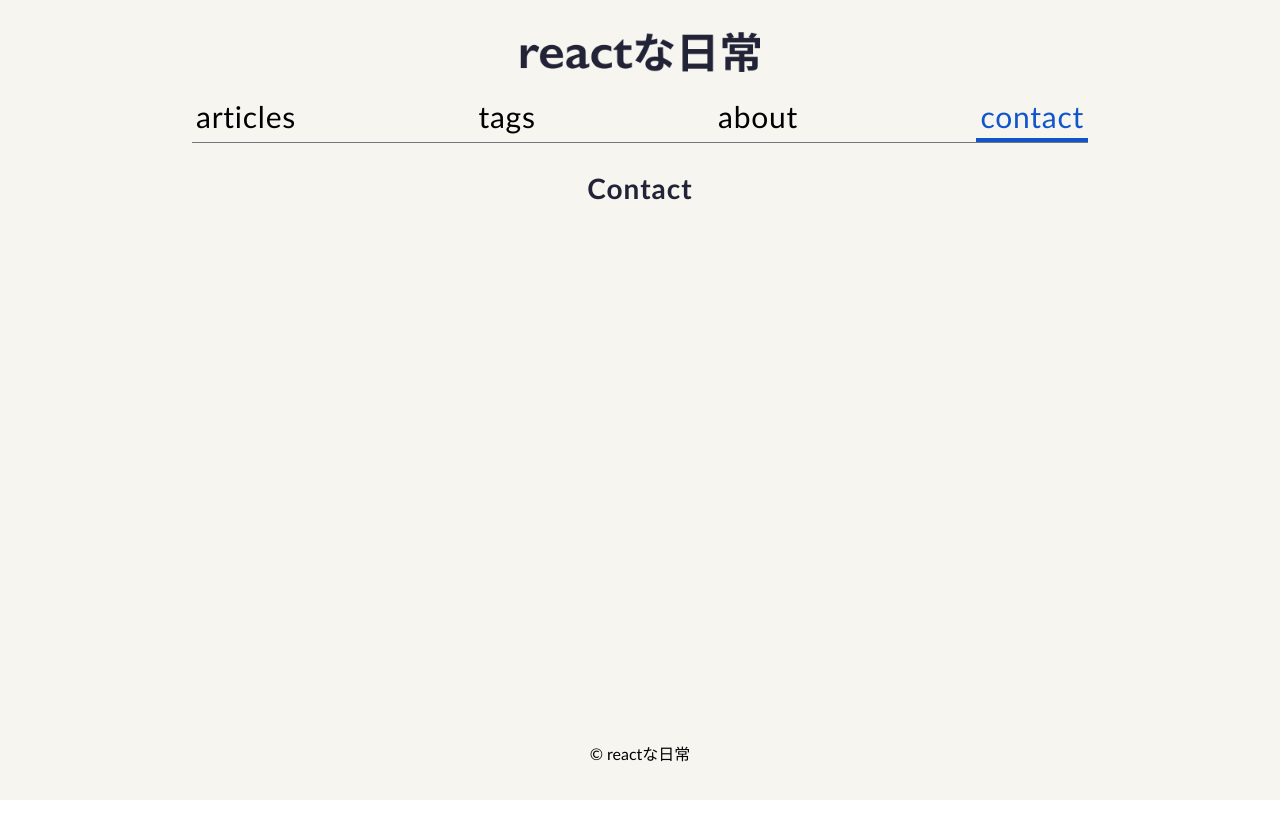
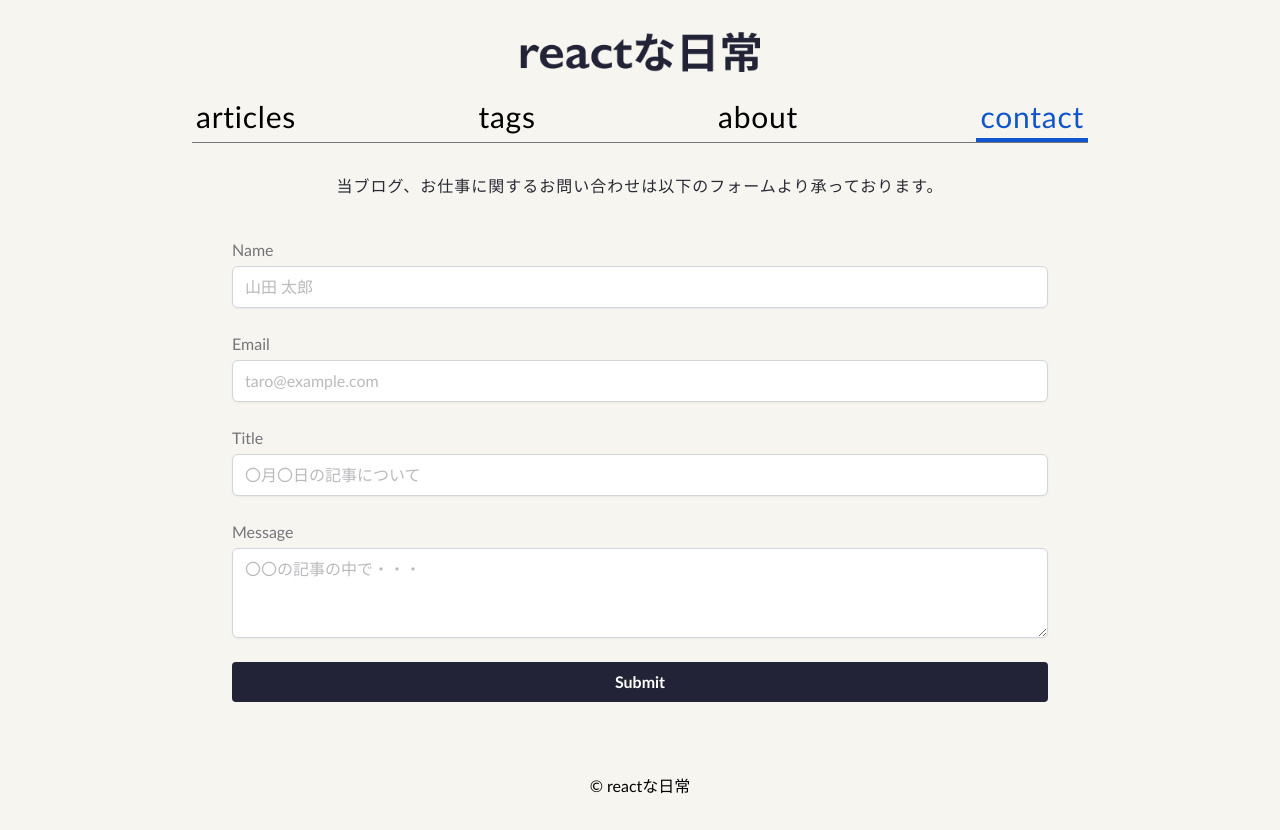
Before and after one commit to fo-ji/reactive-everyday, a Next.js app: page /contact in a window 1280 px wide. Before the commit the page ends 800 px from the top, so only its background shows below. Built offline with nearby package versions, Linux system fonts and the light colour scheme.

Commit message:
implement contact page layout

```diff
--- /dev/null
+++ b/src/features/contact/components/CreateContact.tsx
@@ -0,0 +1,44 @@
+export const CreateContact = () => {
+  return (
+    <div className='flex flex-col gap-6'>
+      <label className='block'>
+        <span className='text-placeholder'>Name</span>
+        <input
+          type='text'
+          className='mt-1 block w-full rounded-md border-gray-300 text-paragraph shadow-sm placeholder:text-placeholder placeholder:text-opacity-50'
+          placeholder='山田 太郎'
+        />
+      </label>
+      <label className='block'>
+        <span className='text-placeholder'>Email</span>
+        <input
+          type='email'
+          className='mt-1 block w-full rounded-md border-gray-300 text-paragraph shadow-sm placeholder:text-placeholder placeholder:text-opacity-50'
+          placeholder='taro@example.com'
+        />
+      </label>
+      <label className='block'>
+        <span className='text-placeholder'>Title</span>
+        <input
+          type='text'
+          className='mt-1 block w-full rounded-md border-gray-300 text-paragraph shadow-sm placeholder:text-placeholder placeholder:text-opacity-50'
+          placeholder='〇月〇日の記事について'
+        />
+      </label>
+      <label className='block'>
+        <span className='text-placeholder'>Message</span>
+        <textarea
+          className='mt-1 block w-full rounded-md border-gray-300 text-paragraph shadow-sm placeholder:text-placeholder placeholder:text-opacity-50'
+          rows={3}
+          placeholder='〇〇の記事の中で・・・'
+        ></textarea>
+      </label>
+      <button
+        className='rounded bg-main py-2 px-4 font-bold text-white hover:opacity-75'
+        type='button'
+      >
+        Submit
+      </button>
+    </div>
+  )
+}
--- /dev/null
+++ b/src/features/contact/components/index.ts
@@ -0,0 +1 @@
+export * from './CreateContact'
--- a/src/pages/contact/index.tsx
+++ b/src/pages/contact/index.tsx
@@ -1,7 +1,19 @@
 import { NextPage } from 'next'
 
+import { ContentLayout } from '@/components/Layout'
+import { CreateContact } from '@/features/contact/components'
+
 const Contact: NextPage = () => {
-  return <h1>Contact</h1>
+  return (
+    <ContentLayout>
+      <div className='text-center'>
+        <p>当ブログ、お仕事に関するお問い合わせは以下のフォームより承っております。</p>
+      </div>
+      <div className='p-10'>
+        <CreateContact />
+      </div>
+    </ContentLayout>
+  )
 }
 
 export default Contact
```
